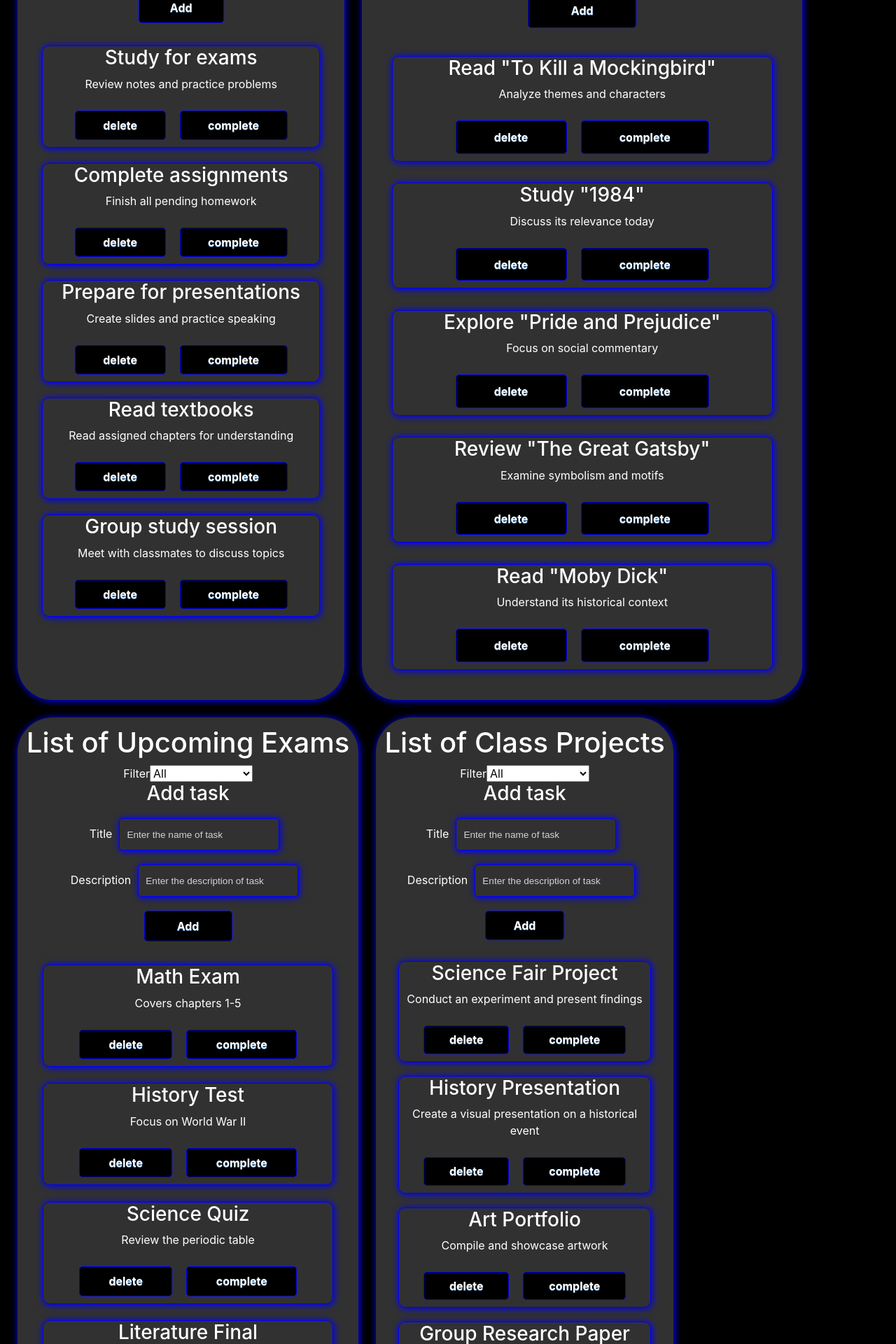
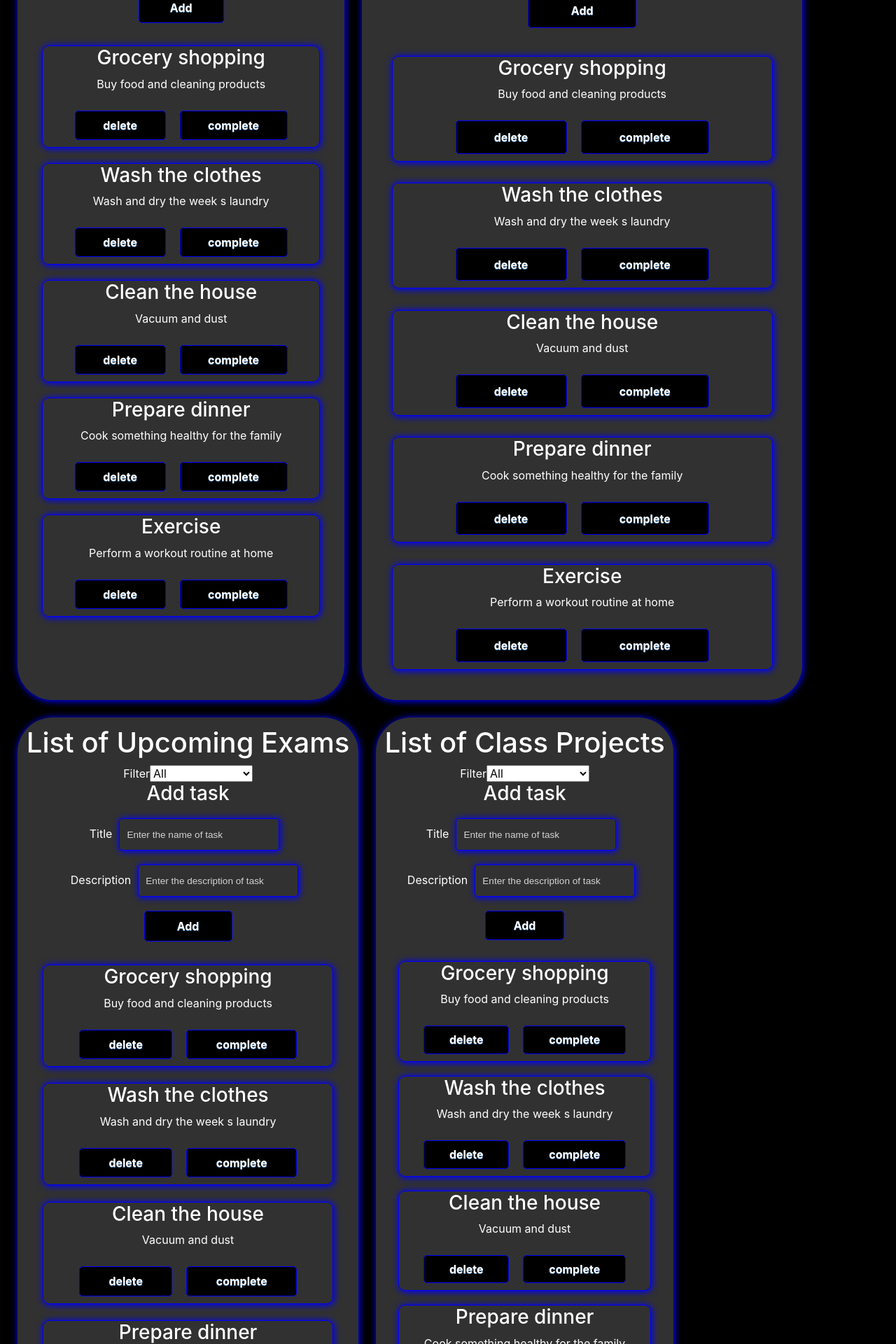
Before and after one commit to SaaDeDD1neHab1b/Digital-portfolio, a React (Create React App) app: page / in a window 1280 px wide. Shown: the part 360-2280 px from the top of the page at 70% size. Built offline with nearby package versions, Linux system fonts and the light colour scheme; the HTML template or start-up script is replaced by a standard one.

Commit message:
Configured repository

```diff
--- a/src/App.js
+++ b/src/App.js
@@ -1,46 +1,6 @@
 import './App.css';
 import Tasklist from './Compenents/TaskList';
-
-
-let academicTasks = [
-  { id: 0, title: 'Study for exams', desc: 'Review notes and practice problems', completed: false },
-  { id: 1, title: 'Complete assignments', desc: 'Finish all pending homework', completed: false },
-  { id: 2, title: 'Prepare for presentations', desc: 'Create slides and practice speaking', completed: false },
-  { id: 3, title: 'Read textbooks', desc: 'Read assigned chapters for understanding', completed: false },
-  { id: 4, title: 'Group study session', desc: 'Meet with classmates to discuss topics', completed: false }
-];
-
-let recommendedReadings = [
-  { id: 0, title: 'Read "To Kill a Mockingbird"', desc: 'Analyze themes and characters', completed: false },
-  { id: 1, title: 'Study "1984"', desc: 'Discuss its relevance today', completed: false },
-  { id: 2, title: 'Explore "Pride and Prejudice"', desc: 'Focus on social commentary', completed: false },
-  { id: 3, title: 'Review "The Great Gatsby"', desc: 'Examine symbolism and motifs', completed: false },
-  { id: 4, title: 'Read "Moby Dick"', desc: 'Understand its historical context', completed: false }
-];
-
-let upcomingExams = [
-  { id: 0, title: 'Math Exam', desc: 'Covers chapters 1-5', completed: false },
-  { id: 1, title: 'History Test', desc: 'Focus on World War II', completed: false },
-  { id: 2, title: 'Science Quiz', desc: 'Review the periodic table', completed: false },
-  { id: 3, title: 'Literature Final', desc: 'Analyze major works studied', completed: false },
-  { id: 4, title: 'Geography Exam', desc: 'Map skills and country locations', completed: false }
-];
-
-let classProjects = [
-  { id: 0, title: 'Science Fair Project', desc: 'Conduct an experiment and present findings', completed: false },
-  { id: 1, title: 'History Presentation', desc: 'Create a visual presentation on a historical event', completed: false },
-  { id: 2, title: 'Art Portfolio', desc: 'Compile and showcase artwork', completed: false },
-  { id: 3, title: 'Group Research Paper', desc: 'Collaborate on a topic and write a paper', completed: false },
-  { id: 4, title: 'Book Report', desc: 'Summarize and analyze a chosen book', completed: false }
-];
-
-let gradeReview = [
-  { id: 0, title: 'Review Math Grades', desc: 'Analyze strengths and weaknesses', completed: false },
-  { id: 1, title: 'Discuss Feedback with Teacher', desc: 'Schedule a meeting to go over grades', completed: false },
-  { id: 2, title: 'Plan for Improvement', desc: 'Set goals for the next grading period', completed: false },
-  { id: 3, title: 'Reflect on Study Habits', desc: 'Evaluate what worked and what didn’t', completed: false },
-  { id: 4, title: 'Seek Tutoring if Needed', desc: 'Find resources for additional help', completed: false }
-];
+import {academicTasks, recommendedReadings, upcomingExams, classProjects, gradeReview} from './Compenents/data'
 
 
 function App() {
```
